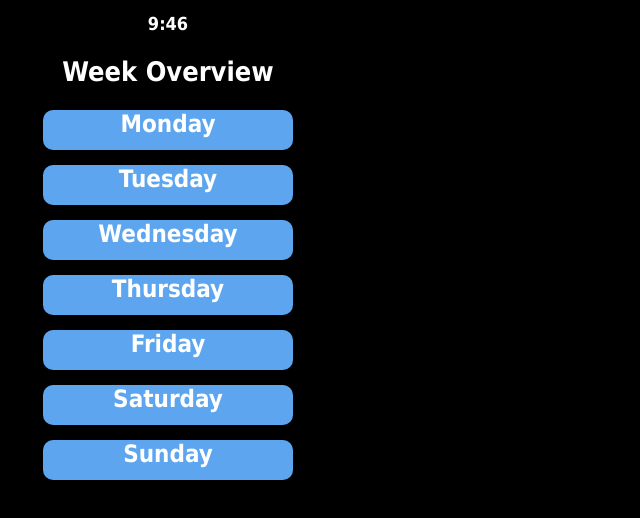
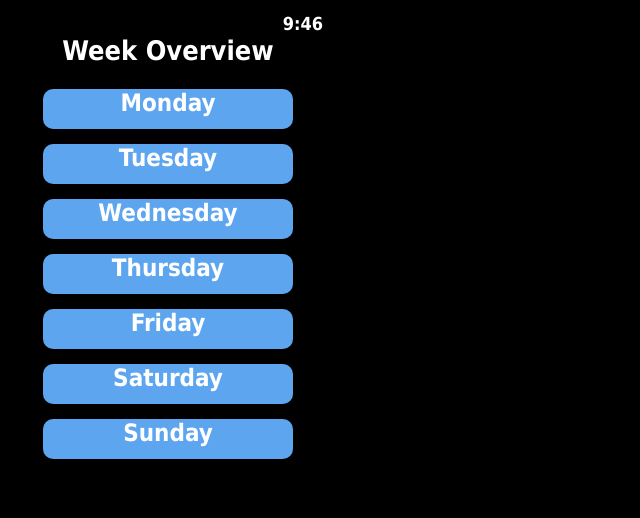
Before and after one commit to artoxi/Thermostat-App, a plain HTML site: page week_overview.html in a window 1280 px wide. Shown: the whole page, without its empty margins (0-640 px from the left). Drawn offline with Linux system fonts and the light colour scheme.

Commit message:
Fix time
time move to right

```diff
--- a/week_overview.html
+++ b/week_overview.html
@@ -11,7 +11,7 @@
   </head>
   <body>
 	<div style="padding:5px">
-    <div class='time' style='float:middle'>
+    <div class='time' style='float:right'>
 			<script type="text/javascript">
 				<!--
 				var currentTime = new Date()
```
Also changed, not shown: day.html (+1 -1 lines), thermostat.html (+1 -2 lines).
